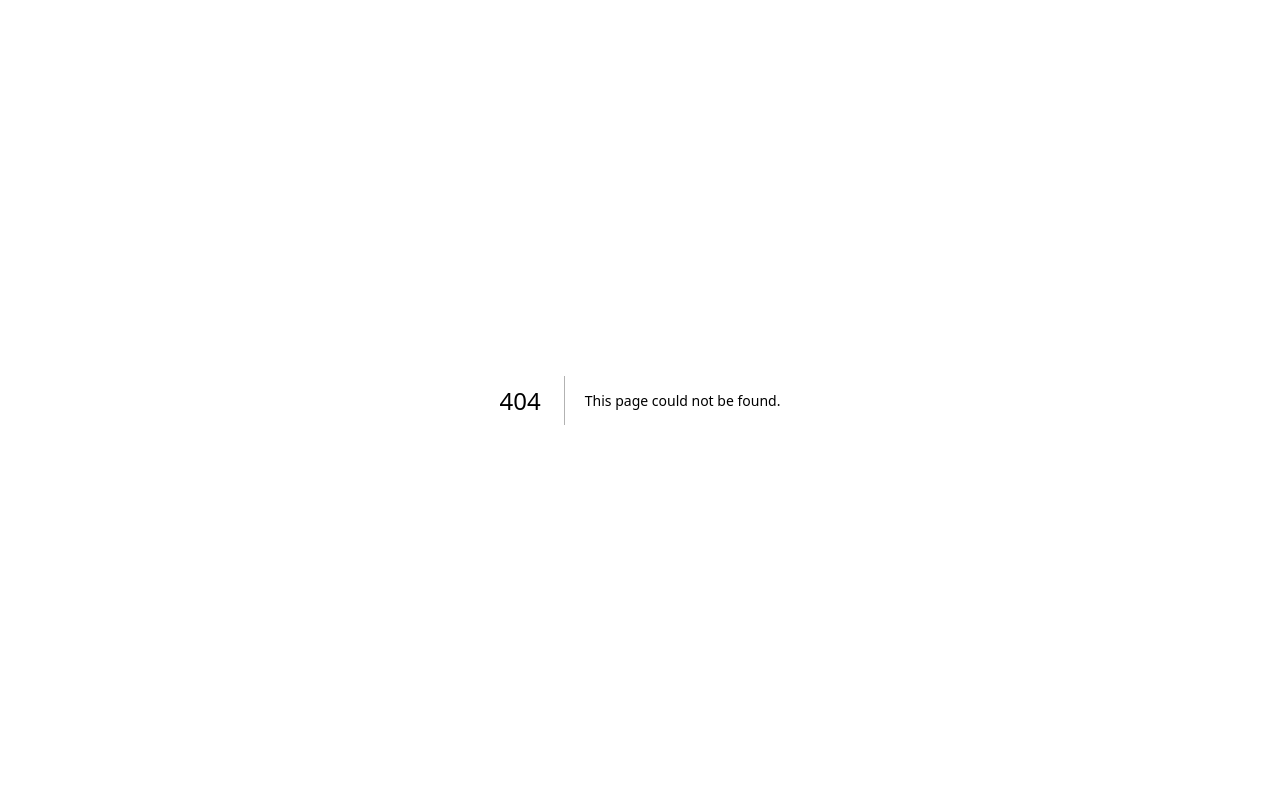
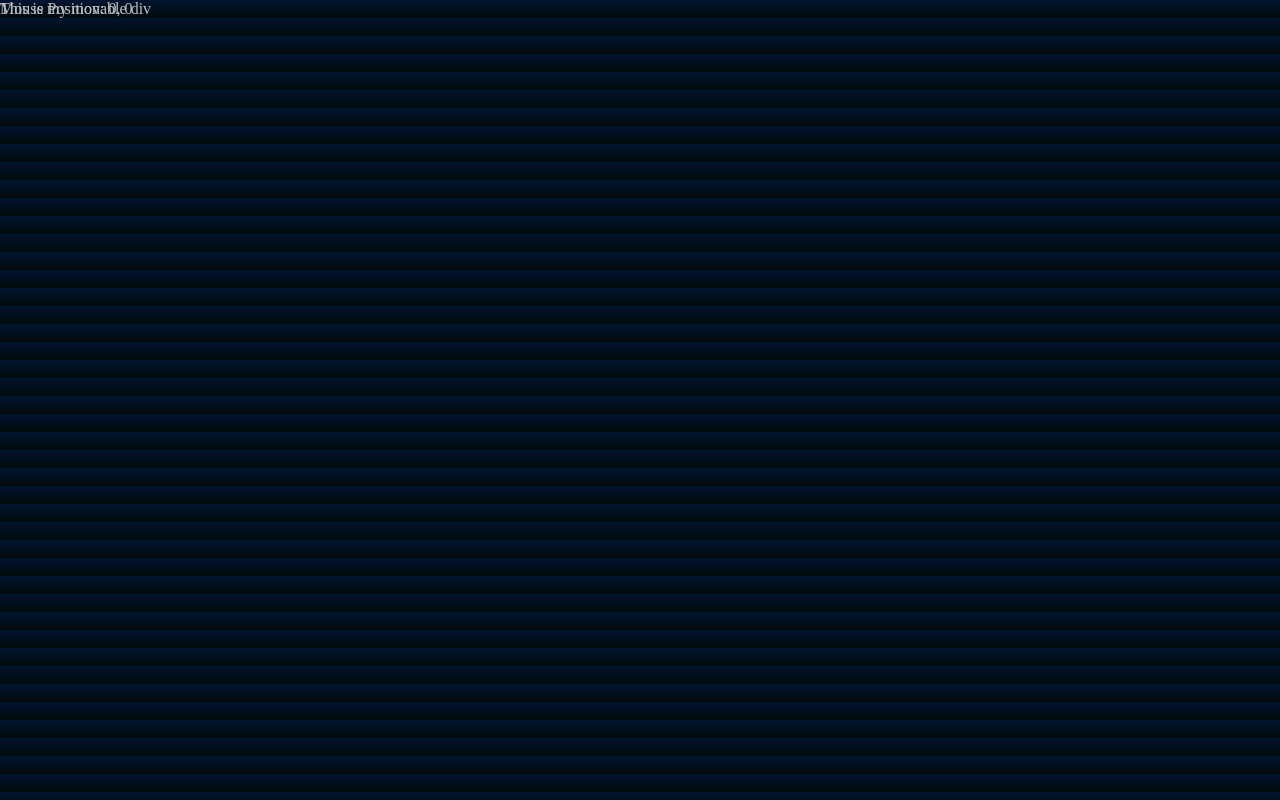
Before and after one commit to ddectis/rubinisms, a Next.js app: page /swipe in a window 1280 px wide. Before the commit this address had no page. Built offline with nearby package versions, Linux system fonts and the light colour scheme.

Commit message:
working on swipe

```diff
--- /dev/null
+++ b/src/pages/swipe.tsx
@@ -0,0 +1,64 @@
+import styles from "@/styles/Swipe.module.css";
+import React, { useState, useEffect } from "react";
+
+export default function Swipe() {
+   const [xPosition, setXPosition] = useState(0);
+
+
+   useEffect(() => {}, [xPosition]);
+
+   const updateXPosition = (newXposition: number) => {
+      setXPosition(newXposition);
+   };
+
+   const [position, setPosition] = useState({ x: 0, y: 0 });
+   const [mouseDown, setMouseDown] = useState(false);
+
+   const handleMouseMove = (event) => {
+      if (mouseDown) {
+         console.log("Mousedown: " + mouseDown);
+         setPosition({ x: event.clientX, y: event.clientY });
+      }
+   };
+
+   const handleMouseDown = (event) => {
+      console.log("Mouse Down");
+      setMouseDown(true);
+      setPosition({ x: event.clientX, y: event.clientY });
+   };
+
+   const handleMouseUp = () => {
+      console.log("Handle Mouse Up");
+      setMouseDown(false);
+   };
+
+   return (
+      <>
+         <div
+            style={{
+               position: "absolute",
+               height: "100vh",
+               width: "100vw",
+            }}
+            onMouseDown={() => handleMouseDown}
+            onMouseUp={handleMouseUp}
+            onMouseMove={handleMouseMove}
+         >
+            <div
+               style={{
+                  position: "absolute",
+                  left: position.x,
+                  top: position.y,
+               }}
+            >
+               <p>This is my movable div</p>
+            </div>
+         </div>
+         <div>
+            <p>
+               Mouse Position: {position.x}, {position.y}
+            </p>
+         </div>
+      </>
+   );
+}
--- /dev/null
+++ b/src/styles/Swipe.module.css
@@ -0,0 +1,13 @@
+.content{
+    height: 100vh;
+    display: flex;
+    align-items: center;
+    justify-content: center;
+}
+
+.card{
+    height: 200px;
+    outline: 1px solid white;
+    padding: 50px;
+    border-radius: 50px;
+}
```
Also changed, not shown: src/components/NavButtons.jsx (added, +27 -0 lines), src/pages/index.tsx (+15 -29 lines).
